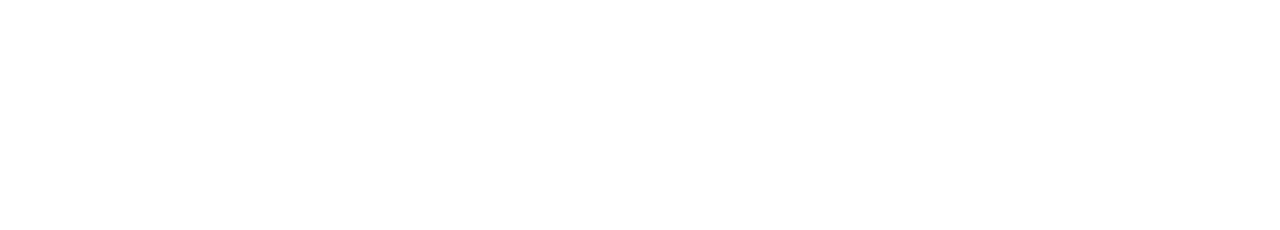
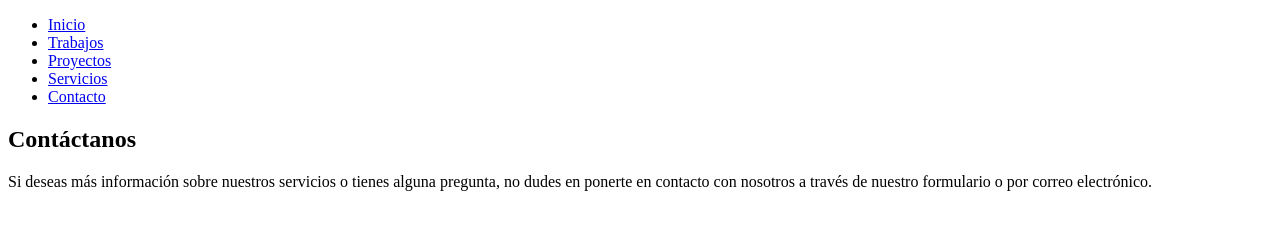
Before and after one commit to Douglas1822023/guia6, a plain HTML site: page menu/contacto.html in a window 1280 px wide. Drawn offline with Linux system fonts and the light colour scheme.

Commit message:
se creo pagina contacto

```diff
--- a/menu/contacto.html
+++ b/menu/contacto.html
@@ -1,11 +1,24 @@
 <!DOCTYPE html>
-
-<html lang="en" xmlns="http://www.w3.org/1999/xhtml">
+<html lang="es">
 <head>
-    <meta charset="utf-8" />
-    <title></title>
+    <meta charset="UTF-8">
+    <meta name="viewport" content="width=device-width, initial-scale=1.0">
+    <title>Contacto</title>
+    <link rel="stylesheet" href="../css/styles.css">
 </head>
 <body>
-
+    <nav>
+        <ul>
+            <li><a href="inicio.html">Inicio</a></li>
+            <li><a href="trabajos.html">Trabajos</a></li>
+            <li><a href="proyectos.html">Proyectos</a></li>
+            <li><a href="servicios.html">Servicios</a></li>
+            <li><a href="contacto.html">Contacto</a></li>
+        </ul>
+    </nav>
+    <section>
+        <h1>Contáctanos</h1>
+        <p>Si deseas más información sobre nuestros servicios o tienes alguna pregunta, no dudes en ponerte en contacto con nosotros a través de nuestro formulario o por correo electrónico.</p>
+    </section>
 </body>
 </html>
```
